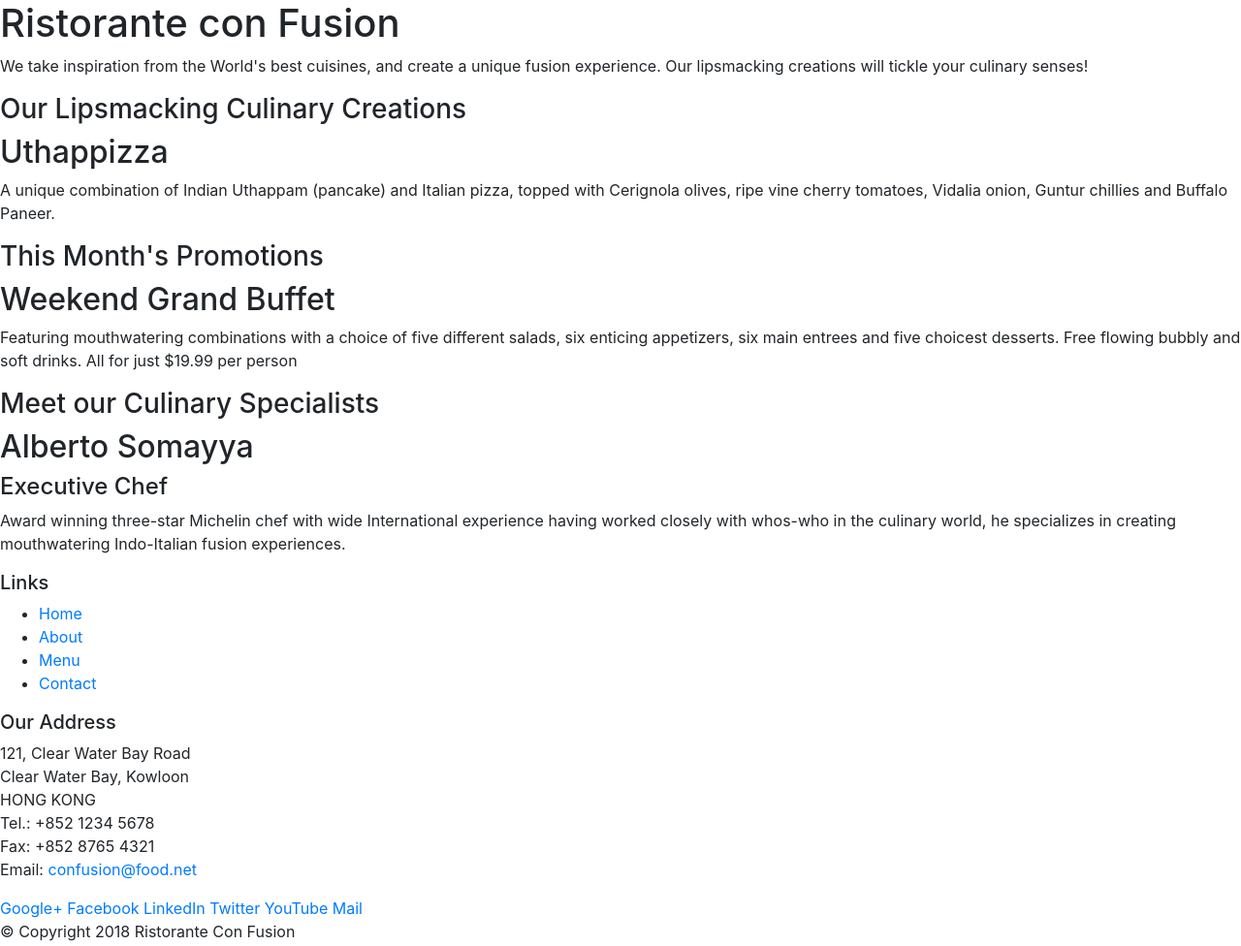
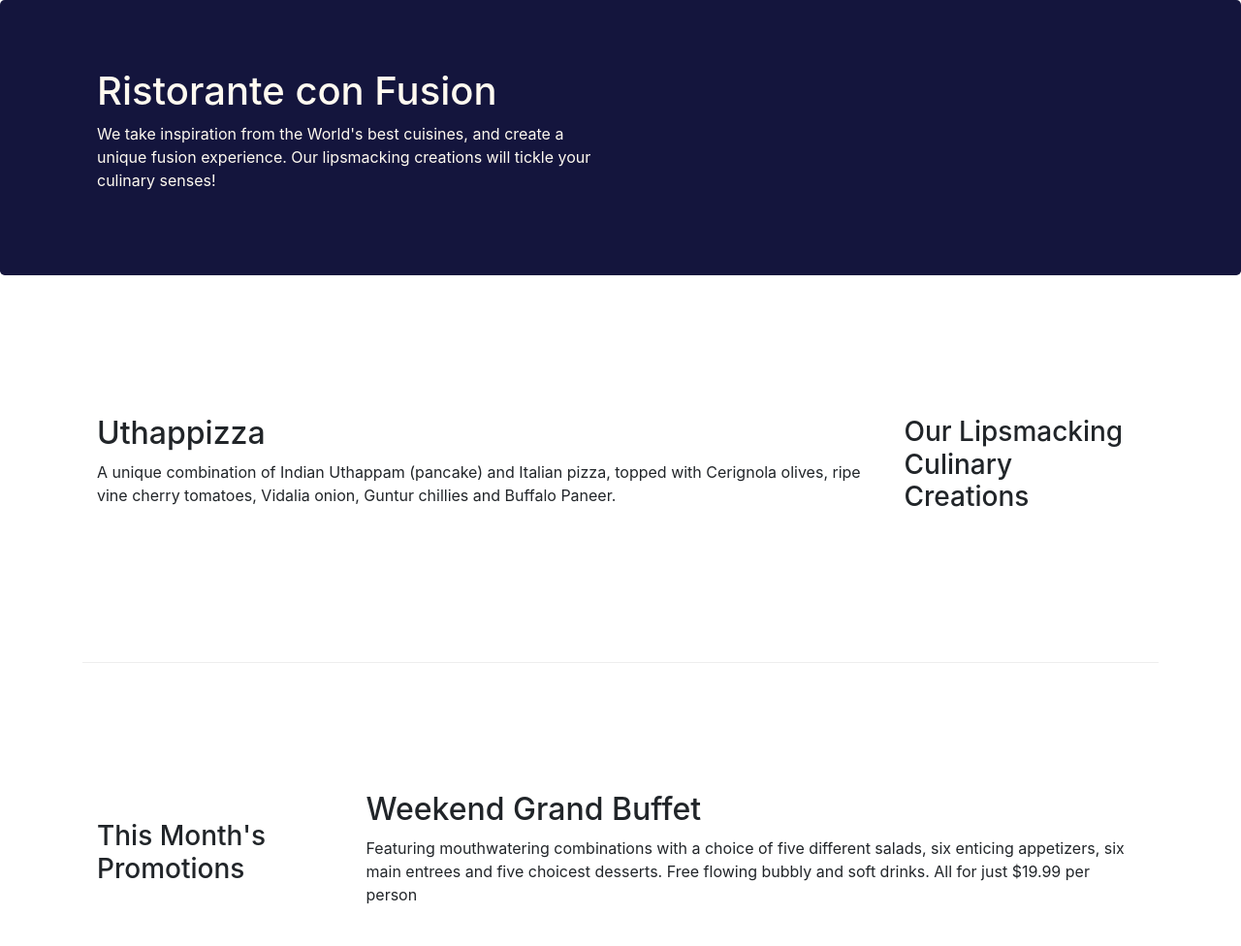
Before and after one commit to sudhirmady/Food-Blog, a website: page index.html in a window 1280 px wide. Shown: the top 976 px of the page at 97% size. Drawn offline with nearby package versions, Linux system fonts and the light colour scheme.

Commit message:
home-page css

```diff
--- /dev/null
+++ b/css/styles.css
@@ -0,0 +1,32 @@
+.row-header{
+    margin: 0px auto;
+    padding: 0px auto;
+}
+
+.row-content{
+    margin:0px auto;
+    padding: 50px 0px 50px 0px;
+    border-bottom: 1px ridge;
+    min-height: 400px;
+}
+
+.footer{
+    padding:50px;
+    background-color: rgb(20, 21, 61);
+    margin: 0px auto;
+    color:whitesmoke;
+}
+
+.jumbotron{
+    padding: 70px 30px 70px 30px;
+    margin: 0px auto;
+    background: rgb(20, 21, 61);
+    color:floralwhite;
+
+}
+
+.address{
+    font: size 80%;
+    margin:0px;
+    color:#0f0f0f;
+}
--- a/index.html
+++ b/index.html
@@ -7,53 +7,53 @@
     <meta http-equiv="x-ua-compatible" content="ie=edge">
 
     <link rel="stylesheet" href="node_modules/bootstrap/dist/css/bootstrap.min.css">
-
+    <link rel="stylesheet" href="css/styles.css">
 
     <title>Bootstrap</title>
 </head>
 
 <body>
 
-    <header>
-        <div>
-            <div>
-                <div>
+    <header class="jumbotron">
+        <div class="container">
+            <div class="row row-header">
+                <div class="col-12 col-sm-6">
                     <h1>Ristorante con Fusion</h1>
                     <p>We take inspiration from the World's best cuisines, and create a unique fusion experience. Our lipsmacking creations will tickle your culinary senses!</p>
                 </div>
-                <div>
+                <div class="col-12 col-sm">
                 </div>
             </div>
         </div>
     </header>
 
-    <div>
-        <div>
-            <div>
+    <div class="container">
+        <div class="row row-content align-items-center">
+            <div class="col-12 col-sm-4 order-sm-last col-md-3">
                 <h3>Our Lipsmacking Culinary Creations</h3>
             </div>
-            <div>
+            <div class="col col-sm order-sm-first col-md">
                 <h2>Uthappizza</h2>
                 <p>A unique combination of Indian Uthappam (pancake) and Italian pizza, topped with Cerignola olives, ripe vine cherry tomatoes, Vidalia onion, Guntur chillies and Buffalo Paneer.</p>
             </div>
         </div>
 
 
-        <div>
-            <div>
+        <div class="row row-content align-items-center">
+            <div class="col-12 col-sm-4 col-md-3">
                 <h3>This Month's Promotions</h3>
             </div>
-            <div>
+            <div class="col col-sm col-md">
                 <h2>Weekend Grand Buffet</h2>
                 <p>Featuring mouthwatering combinations with a choice of five different salads, six enticing appetizers, six main entrees and five choicest desserts. Free flowing bubbly and soft drinks. All for just $19.99 per person </p>
             </div>
         </div>
 
-        <div>
-            <div>
+        <div class="row row-content align-items-center">
+            <div class="col-12 col-sm-4 order-sm-last col-md-3">
                 <h3>Meet our Culinary Specialists</h3>
             </div>
-            <div>
+            <div class="col col-sm order-sm-first col-md">
                 <h2>Alberto Somayya</h2>
                 <h4>Executive Chef</h4>
                 <p>Award winning three-star Michelin chef with wide International experience having worked closely with whos-who in the culinary world, he specializes in creating mouthwatering Indo-Italian fusion experiences. </p>
@@ -61,19 +61,19 @@
         </div>
     </div>
 
-    <footer>
-        <div>
-            <div>
-                <div>
+    <footer class="footer">
+        <div class="container">
+            <div class="row">
+                <div class="col-4 offset-1 col-sm-2">
                     <h5>Links</h5>
-                    <ul>
+                    <ul class="list-unstyled">
                         <li><a href="#">Home</a></li>
                         <li><a href="#">About</a></li>
                         <li><a href="#">Menu</a></li>
                         <li><a href="#">Contact</a></li>
                     </ul>
                 </div>
-                <div>
+                <div class="col-7 col-sm-5">
                     <h5>Our Address</h5>
                     <address>
 		              121, Clear Water Bay Road<br>
@@ -84,8 +84,8 @@
 		              Email: <a href="mailto:confusion@food.net">confusion@food.net</a>
 		           </address>
                 </div>
-                <div>
-                    <div>
+                <div class="col-12 col-sm-4 align-self-center">
+                    <div class="text-center">
                         <a href="http://google.com/+">Google+</a>
                         <a href="http://www.facebook.com/profile.php?id=">Facebook</a>
                         <a href="http://www.linkedin.com/in/">LinkedIn</a>
@@ -94,9 +94,9 @@
                         <a href="mailto:">Mail</a>
                     </div>
                 </div>
-           </div>
-           <div>
-                <div>
+           </div> <br>
+           <div class="row justify-content-center">
+                <div class="col-auto">
                     <p>© Copyright 2018 Ristorante Con Fusion</p>
                 </div>
            </div>
```
